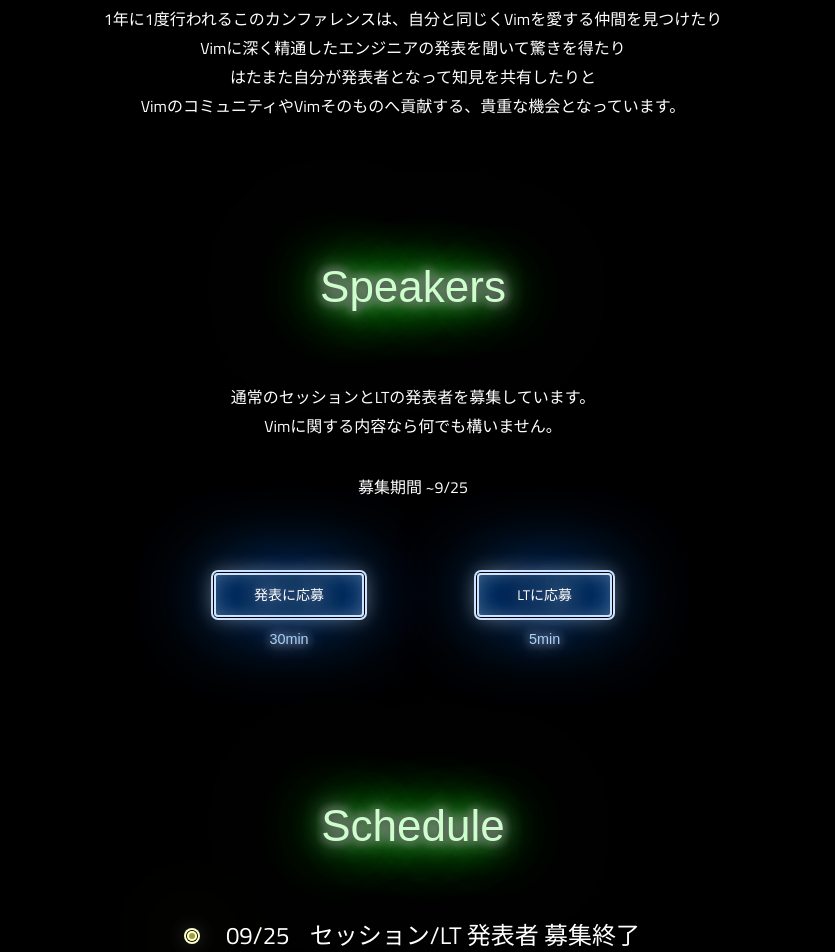
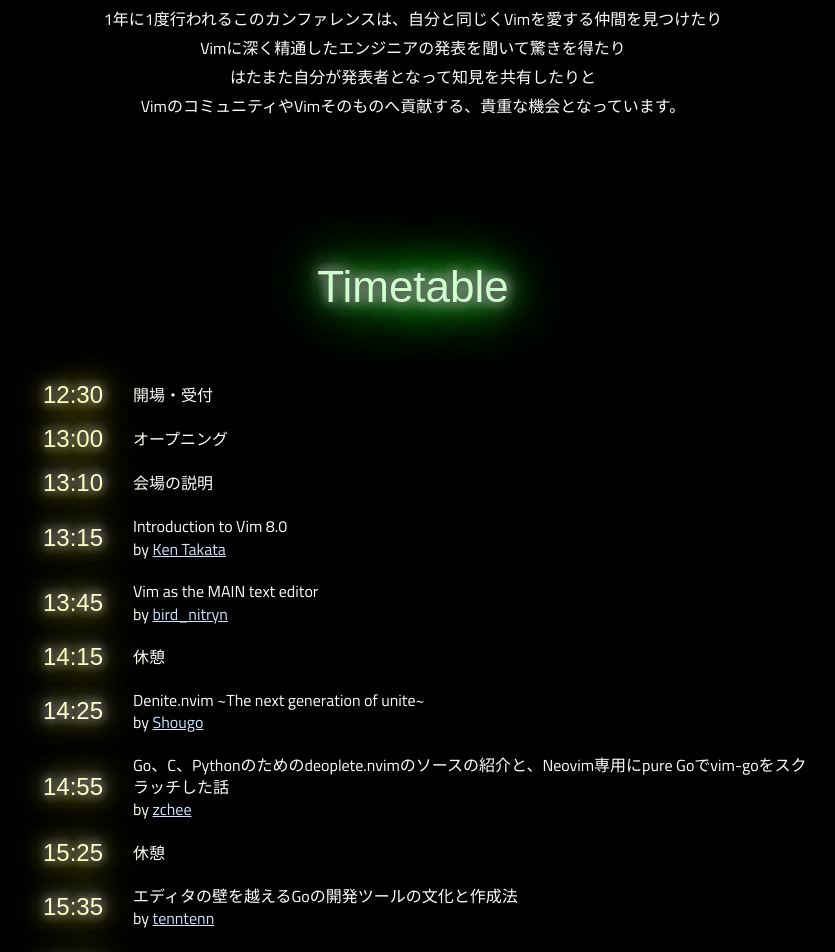
Before and after one commit to vim-jp/vimconf.org, a Jekyll site: the page built from 2016/index.html, in a window 1280 px wide. Shown: the part 991-1943 px from the top of the page, without its empty margins (227-1062 px from the left). Built offline with Jekyll 4.4.1, drawn with Linux system fonts in a browser that asks for light colours; some web fonts are replaced; some of the changed text lies outside the part shown.

Commit message:
timetable

```diff
--- a/2016/en.html
+++ b/2016/en.html
@@ -25,6 +25,9 @@
     label: Apply LT
     time: 5min
 
+timetable:
+  title: Timetable
+
 schedule:
   title: Schedule
   timeline:
--- a/2016/index.html
+++ b/2016/index.html
@@ -25,6 +25,9 @@
     label: LTに応募
     time: 5min
 
+timetable:
+  title: Timetable
+
 schedule:
   title: Schedule
   timeline:
--- /dev/null
+++ b/_data/2016/timetable.yml
@@ -0,0 +1,139 @@
+- start: "12:30"
+  title: Doors open & Reception
+  title-i18n: 開場・受付
+
+- start: "13:00"
+  title: Opening
+  title-i18n: オープニング
+
+- start: "13:10"
+  title: Venue Description
+  title-i18n: 会場の説明
+
+- start: "13:15"
+  title: Introduction to Vim 8.0
+  title-i18n: Introduction to Vim 8.0
+  speaker:
+    name: Ken Takata
+    github-id: k-takata
+  talk:
+    slide:
+    video:
+
+- start: "13:45"
+  title: Vim as the MAIN text editor
+  title-i18n: Vim as the MAIN text editor
+  speaker:
+    name: bird_nitryn
+    github-id: rnitame
+  talk:
+    slide:
+    video:
+
+- start: "14:15"
+  title: Interval
+  title-i18n: 休憩
+
+- start: "14:25"
+  title: Denite.nvim ~The next generation of unite~
+  title-i18n: Denite.nvim ~The next generation of unite~
+  speaker:
+    name: Shougo
+    github-id: Shougo
+  talk:
+    slide:
+    video:
+
+- start: "14:55"
+  title: Go、C、Pythonのためのdeoplete.nvimのソースの紹介と、Neovim専用にpure Goでvim-goをスクラッチした話
+  title-i18n: Go、C、Pythonのためのdeoplete.nvimのソースの紹介と、Neovim専用にpure Goでvim-goをスクラッチした話
+  speaker:
+    name: zchee
+    github-id: zchee
+  talk:
+    slide:
+    video:
+
+- start: "15:25"
+  title: Interval
+  title-i18n: 休憩
+
+- start: "15:35"
+  title: エディタの壁を越えるGoの開発ツールの文化と作成法
+  title-i18n: エディタの壁を越えるGoの開発ツールの文化と作成法
+  speaker:
+    name: tenntenn
+    github-id: tenntenn
+  talk:
+    slide:
+    video:
+
+- start: "16:05"
+  title: vim-mode-plus for Atom editor
+  title-i18n: vim-mode-plus for Atom editor
+  speaker:
+    name: t9md
+    github-id: t9md
+  talk:
+    slide:
+    video:
+
+- start: "16:35"
+  title: Interval
+  title-i18n: 休憩
+
+- start: "16:45"
+  title: Vimの日本語ドキュメント(仮)
+  title-i18n: Vimの日本語ドキュメント(仮)
+  speaker:
+    name: MURAOKA Taro
+    github-id: koron
+  talk:
+    slide:
+    video:
+
+- start: "17:15"
+  title: Vim script parser written in Go
+  title-i18n: Vim script parser written in Go
+  speaker:
+    name: haya14busa
+    github-id: haya14busa
+  talk:
+    slide:
+    video:
+
+- start: "17:30"
+  title: 僕の友達を紹介するよ
+  title-i18n: 僕の友達を紹介するよ
+  speaker:
+    name: aiya000
+    github-id: aiya000
+  talk:
+    slide:
+    video:
+
+- start: "17:35"
+  title: 未定
+  title-i18n: 未定
+  speaker:
+    name: thinca
+    github-id: thinca
+  talk:
+    slide:
+    video:
+
+- start: "17:45"
+  title: Empty
+  title-i18n: 未定
+
+- start: "18:00"
+  title: Closing
+  title-i18n: クロージング
+
+- start: "18:10"
+  title: Afterparty preparation
+  title-i18n: 懇親会準備
+
+- start: "18:20"
+  title: Party (w/ dinner by vimconf)
+  title-i18n: 懇親会 (vimconfによる夕食)
--- a/_layouts/2016/default.html
+++ b/_layouts/2016/default.html
@@ -39,19 +39,31 @@
       <p>{{page.about.catch2}}</p>
     </section>
     <section class="section">
-      <h2 class="heading">{{page.speakers.title}}</h2>
-      <p>{{page.speakers.description}}</p>
-      <p>{{page.speakers.term}}</p>
-      <div class="buttons attend">
-        <div>
-          <a class="button" href="{{page.speakers.apply_speaker.url}}" target="_blank">{{page.speakers.apply_speaker.label}}</a>
-          <div class="min">{{page.speakers.apply_speaker.time}}</div>
-        </div>
-        <div>
-          <a class="button" href="{{page.speakers.apply_lt.url}}" target="_blank">{{page.speakers.apply_lt.label}}</a>
-          <div class="min">{{page.speakers.apply_lt.time}}</div>
-        </div>
-      </div>
+      <h2 class="heading">{{page.timetable.title}}</h2>
+      <ol class="timetable">
+        {% for d in site.data.2016.timetable %}
+        <li class="timetable-item">
+          <time class="timetable-time">{{d.start}}</time>
+          <div class="timetable-title">
+            {% if page.lang == 'ja' and d.title-i18n %}
+            {{d.title-i18n}}
+            {% else %}
+            {{d.title}}
+            {% endif %}
+            {% if d.talk.slide %}
+            <a href="{{d.talk.slide | escape}}" target="_blank">[slide]</a>
+            {% endif %}
+            {% if d.talk.video %}
+            <a href="{{d.talk.video | escape}}" target="_blank">[movie]</a>
+            {% endif %}
+            <br>
+            {% if d.speaker %}
+            by <a href="https://github.com/{{d.speaker.github-id | escape}}" target="_blank">{{ d.speaker.name }}</a>
+            {% endif %}
+          </div>
+        </li>
+        {% endfor %}
+      </ol>
     </section>
     <section class="section">
       <h2 class="heading">{{page.schedule.title}}</h2>
--- a/_sass/2016/style.scss
+++ b/_sass/2016/style.scss
@@ -164,6 +164,29 @@
     margin: 1.4rem 0;
   }
 }
+.timetable {
+  width: 800px;
+  margin: 0 auto;
+
+  &-item {
+    display: flex;
+    align-items: center;
+    margin-bottom: 2.0rem;
+  }
+  &-time {
+    @include bungee($light-color);
+    flex: 0 0 120px;
+    font-size: 2.4rem;
+  }
+  &-title {
+    line-height: 1.4;
+    text-align: left;
+
+    a:link, a:visited, a:hover, a:active {
+      text-shadow: none;
+    }
+  }
+}
 .schedule {
   display: inline-flex;
   flex-direction: column;
```
